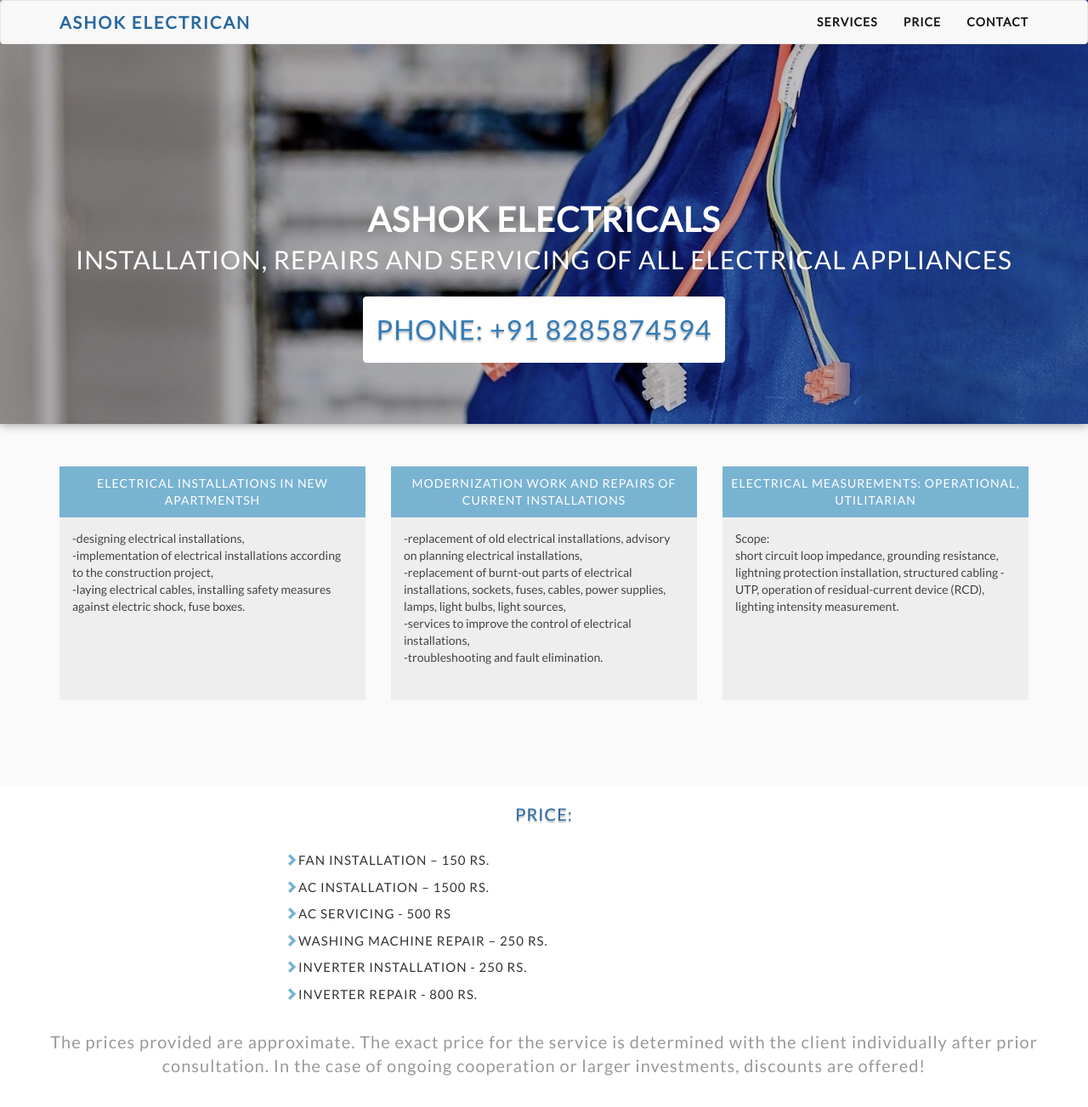
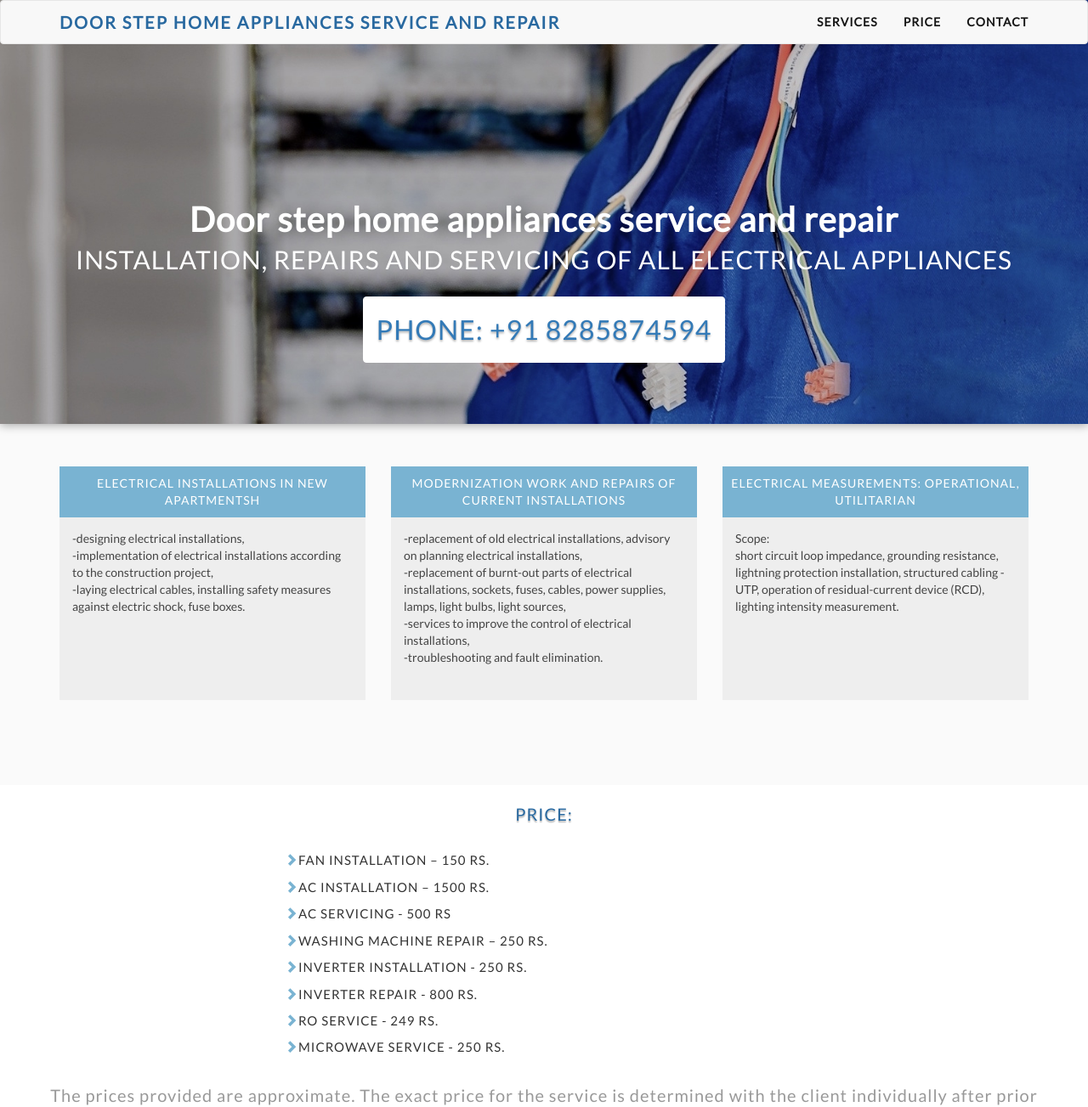
Before and after one commit to Surajhat/Ashok-Electrical, a plain HTML site: page index.html in a window 1280 px wide. Shown: the top 1303 px of the page at 85% size. Drawn offline with nearby package versions, Linux system fonts and the light colour scheme.

Commit message:
fridge removed and price updated

```diff
--- a/index.html
+++ b/index.html
@@ -32,7 +32,8 @@
                 <span class="icon-bar"></span>
                 <span class="icon-bar"></span>
               </button>
-              <a class="navbar-brand" href="#img-wall">Ashok Electrican</a>
+              <a class="navbar-brand" href="#img-wall">Door step home appliances service and repair
+              </a>
             </div>
           </div>
 
@@ -76,7 +77,7 @@
     <div class="container-fluid">
       <div class="photo-electrician row">
         <div class="image-container-wrap-photo-electritcian">
-          <p>ASHOK ELECTRICALS
+          <p>Door step home appliances service and repair
             <p>
               <p class="slogan">INSTALLATION, REPAIRS AND SERVICING OF ALL ELECTRICAL APPLIANCES </p>
               <div class="button-contact">
@@ -137,6 +138,10 @@
               <span class="glyphicon glyphicon-chevron-right" aria-hidden="true"></span>INVERTER INSTALLATION - 250 Rs.</p>
             <p>
               <span class="glyphicon glyphicon-chevron-right" aria-hidden="true"></span>INVERTER REPAIR - 800 Rs.</p>
+            <p>
+              <span class="glyphicon glyphicon-chevron-right" aria-hidden="true"></span>RO SERVICE - 249 Rs.</p>
+            <p>
+              <span class="glyphicon glyphicon-chevron-right" aria-hidden="true"></span>MICROWAVE SERVICE - 250 Rs.</p>
             <p>
           </div>
         </div>
```
